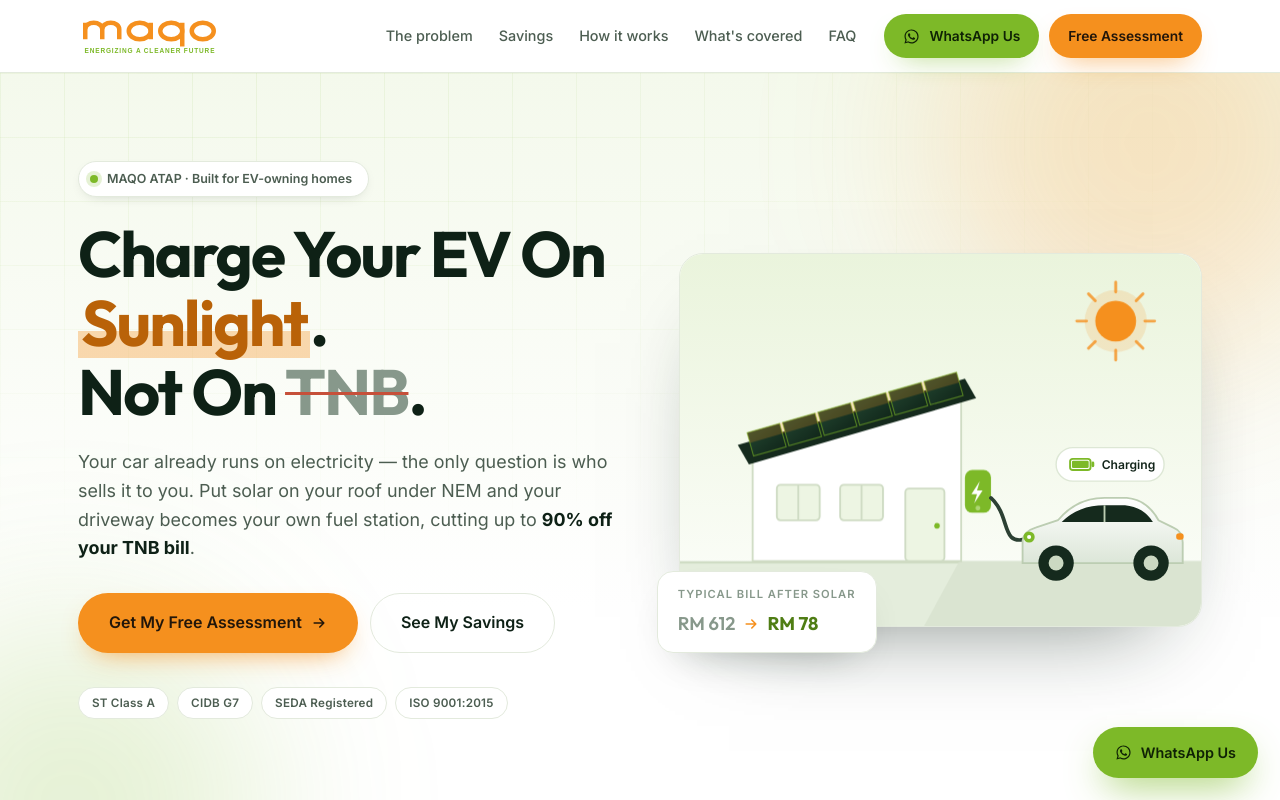
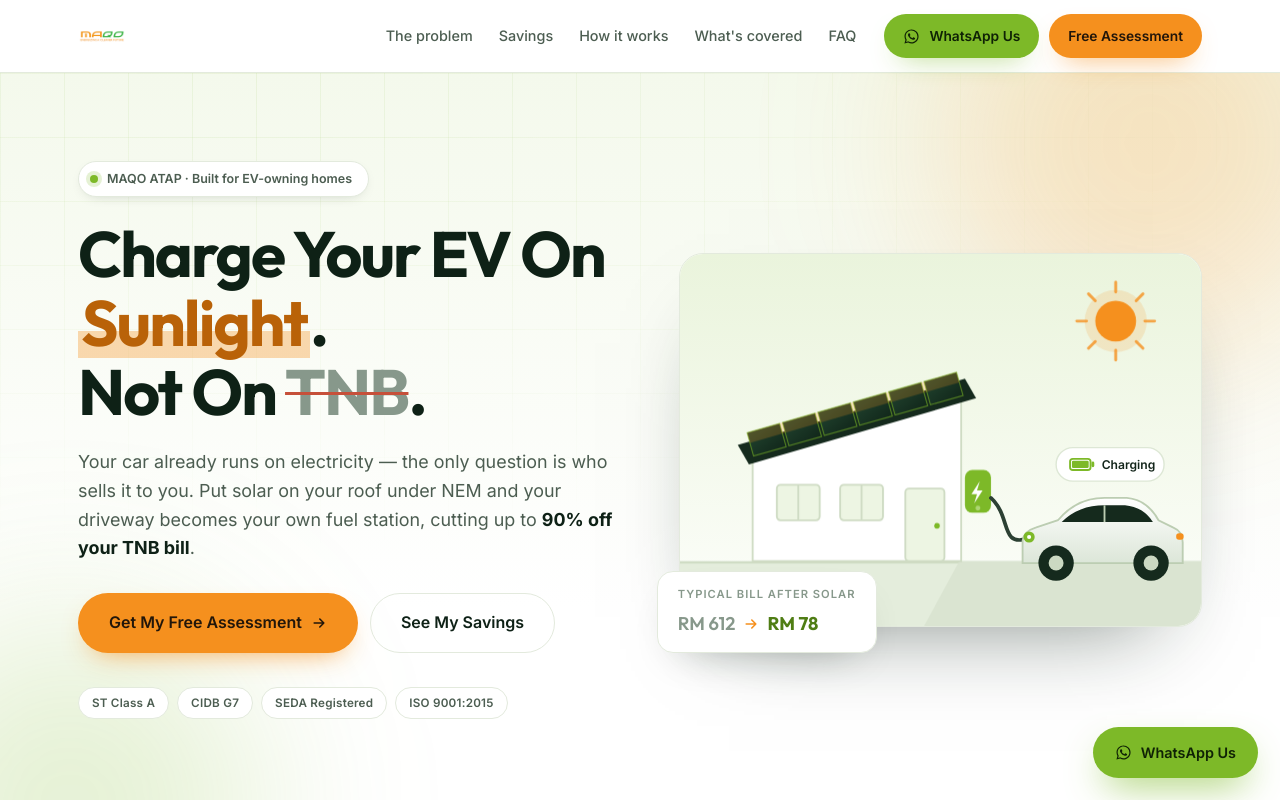
Before and after one commit to FrontierXmaqo/evlandingpage, a Next.js app: page / in a window 1280 px wide. Shown: the top 800 px of the page. Built offline with nearby package versions, Linux system fonts and the light colour scheme.

Commit message:
maqologo

```diff
--- a/app/page.tsx
+++ b/app/page.tsx
@@ -61,7 +61,7 @@
 function MaqoLogo({ invert = false }: { invert?: boolean }) {
   return (
     <Image
-      src="/maqo-logo.svg"
+      src="/maqologo.png"
       alt="MAQO — Energizing a cleaner future"
       width={572}
       height={176}
```
Also changed, not shown: public/maqo-logo.svg (deleted), public/maqologo.png (added).
